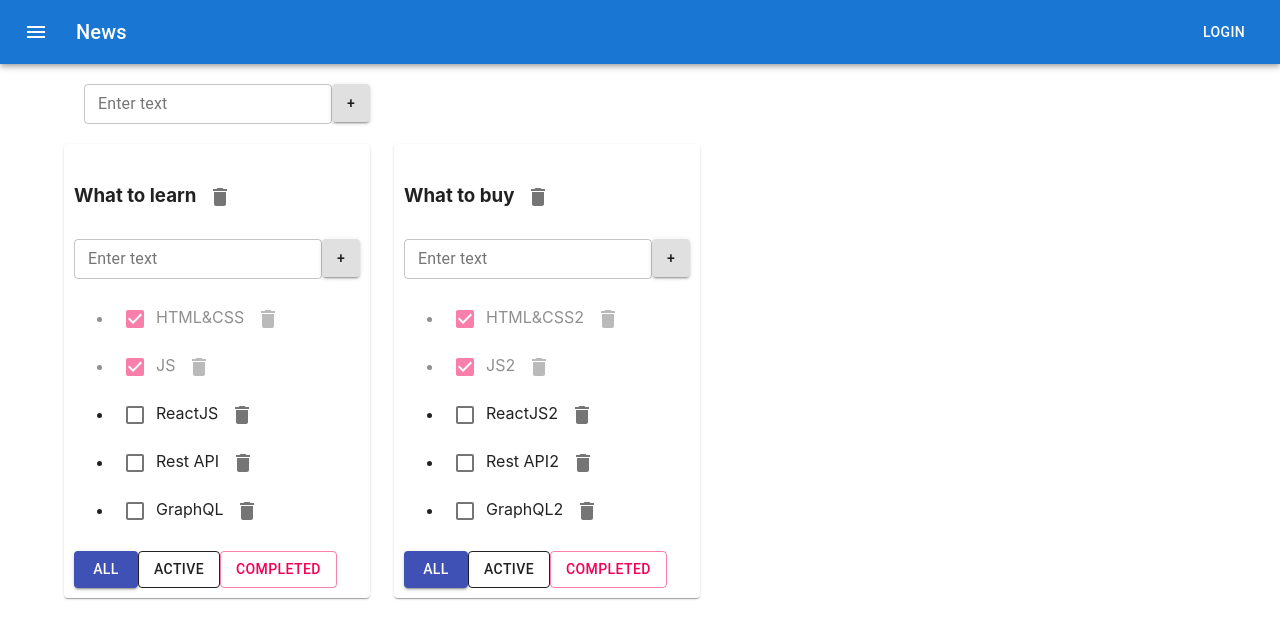
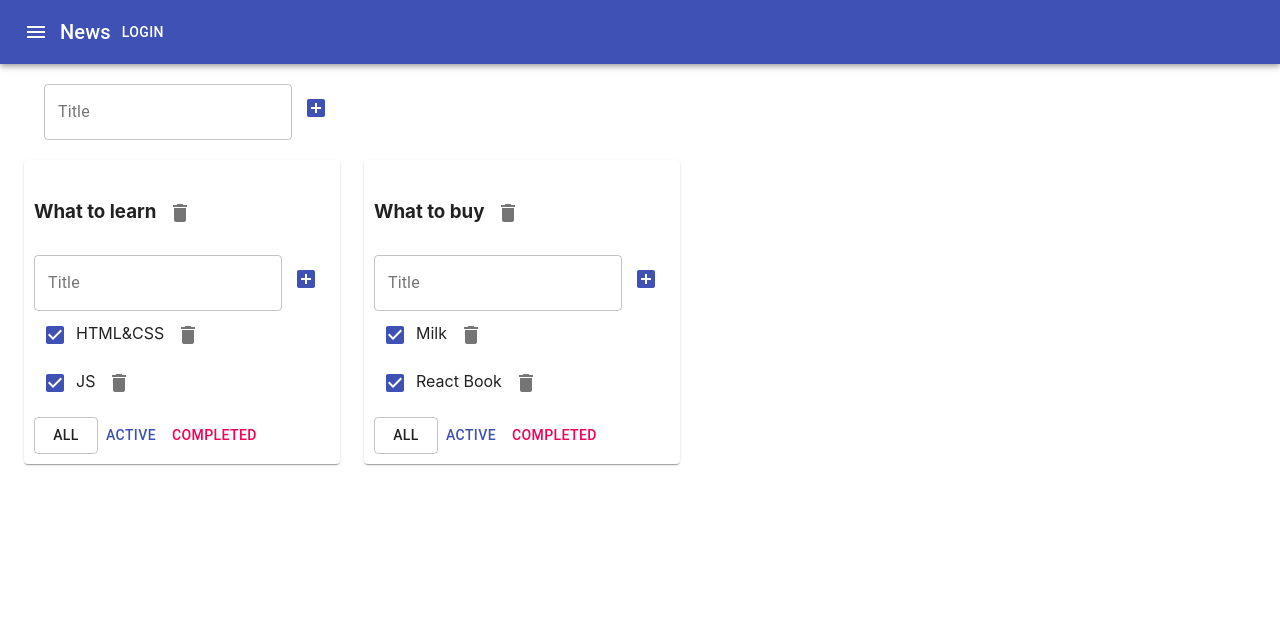
Before and after one commit to PasterIvan/it-inkebator-Todolist, a React (Create React App) app: page / in a window 1280 px wide. Shown: the top 638 px of the page. Built offline with nearby package versions, Linux system fonts and the light colour scheme.

Commit message:
07 lesson add Material UI

```diff
--- a/public/index.html
+++ b/public/index.html
@@ -24,7 +24,7 @@
       work correctly both with client-side routing and a non-root public URL.
       Learn how to configure a non-root public URL by running `npm run build`.
     -->
-    <title>Todolist</title>
+    <title>React App</title>
   </head>
   <body>
     <noscript>You need to enable JavaScript to run this app.</noscript>
--- /dev/null
+++ b/src/AddItemForm.tsx
@@ -0,0 +1,47 @@
+import React, {ChangeEvent, KeyboardEvent, useState} from 'react';
+import {Box, Button, FormControl, IconButton, TextField} from '@material-ui/core';
+import {AddBox} from '@material-ui/icons';
+
+type AddItemFormPropsType = {
+    addItem: (title: string) => void
+}
+
+export function AddItemForm(props: AddItemFormPropsType) {
+
+    let [title, setTitle] = useState("")
+    let [error, setError] = useState<string | null>(null)
+
+    const addItem = () => {
+        if (title.trim() !== "") {
+            props.addItem(title);
+            setTitle("");
+        } else {
+            setError("Title is required");
+        }
+    }
+
+    const onChangeHandler = (e: ChangeEvent<HTMLInputElement>) => {
+        setTitle(e.currentTarget.value)
+    }
+
+    const onKeyPressHandler = (e: KeyboardEvent<HTMLInputElement>) => {
+        setError(null);
+        if (e.charCode === 13) {
+            addItem();
+        }
+    }
+
+    return <div>
+        <TextField variant="outlined"
+                   error={!!error}
+                   value={title}
+                   onChange={onChangeHandler}
+                   onKeyPress={onKeyPressHandler}
+                   label="Title"
+                   helperText={error}
+        />
+        <IconButton color="primary" onClick={addItem}>
+            <AddBox />
+        </IconButton>
+    </div>
+}
--- a/src/App.tsx
+++ b/src/App.tsx
@@ -1,119 +1,175 @@
 import React, {useState} from 'react';
 import './App.css';
-import {TaskType, Todolist} from './Components/Todolist';
+import {TaskType, Todolist} from './Todolist';
 import {v1} from 'uuid';
-import {AddItemForm} from './Components/AddItemForm';
-import ButtonAppBar from "./Components/ButtonAppBar";
-import {Container, Grid, Paper} from "@mui/material";
+import {AddItemForm} from './AddItemForm';
+import {AppBar, Button, Container, Grid, IconButton, Paper, Toolbar, Typography} from '@material-ui/core';
+import {Menu} from '@material-ui/icons';
 
 export type FilterValuesType = "all" | "active" | "completed";
-
-export type TodolistsType = {
-    id: string,
-    title: string,
+type TodolistType = {
+    id: string
+    title: string
     filter: FilterValuesType
 }
 
-export type TasksType = {
+type TasksStateType = {
     [key: string]: Array<TaskType>
 }
 
+
 function App() {
+    let todolistId1 = v1();
+    let todolistId2 = v1();
 
-    let todolistID1 = v1();
-    let todolistID2 = v1();
-
-    let [todolists, setTodolists] = useState<Array<TodolistsType>>([
-        {id: todolistID1, title: 'What to learn', filter: 'all'},//0
-        {id: todolistID2, title: 'What to buy', filter: 'all'},//1
+    let [todolists, setTodolists] = useState<Array<TodolistType>>([
+        {id: todolistId1, title: "What to learn", filter: "all"},
+        {id: todolistId2, title: "What to buy", filter: "all"}
     ])
 
-    let [tasks, setTasks] = useState<TasksType>({
-        [todolistID1]: [
+    let [tasks, setTasks] = useState<TasksStateType>({
+        [todolistId1]: [
             {id: v1(), title: "HTML&CSS", isDone: true},
-            {id: v1(), title: "JS", isDone: true},
-            {id: v1(), title: "ReactJS", isDone: false},
-            {id: v1(), title: "Rest API", isDone: false},
-            {id: v1(), title: "GraphQL", isDone: false},
+            {id: v1(), title: "JS", isDone: true}
         ],
-        [todolistID2]: [
-            {id: v1(), title: "HTML&CSS2", isDone: true},
-            {id: v1(), title: "JS2", isDone: true},
-            {id: v1(), title: "ReactJS2", isDone: false},
-            {id: v1(), title: "Rest API2", isDone: false},
-            {id: v1(), title: "GraphQL2", isDone: false},
+        [todolistId2]: [
+            {id: v1(), title: "Milk", isDone: true},
+            {id: v1(), title: "React Book", isDone: true}
         ]
     });
 
-    const addTodolost = (title: string) => {
-        let newTodolistId = v1();
-        let newTodolist: TodolistsType = {id: newTodolistId, title: title, filter: 'all'};
-        setTodolists([newTodolist, ...todolists]);
-        setTasks({...tasks, [newTodolistId]: []})
+    function removeTask(id: string, todolistId: string) {
+        //достанем нужный массив по todolistId:
+        let todolistTasks = tasks[todolistId];
+        // перезапишем в этом объекте массив для нужного тудулиста отфилтрованным массивом:
+        tasks[todolistId] = todolistTasks.filter(t => t.id != id);
+        // засетаем в стейт копию объекта, чтобы React отреагировал перерисовкой
+        setTasks({...tasks});
     }
 
-    const removeTodolist = (todolistsID: string) => {
-        setTodolists(todolists.filter(el => el.id !== todolistsID))
-        delete tasks[todolistsID]
+    function addTask(title: string, todolistId: string) {
+        let task = {id: v1(), title: title, isDone: false};
+        //достанем нужный массив по todolistId:
+        let todolistTasks = tasks[todolistId];
+        // перезапишем в этом объекте массив для нужного тудулиста копией, добавив в начало новую таску:
+        tasks[todolistId] = [task, ...todolistTasks];
+        // засетаем в стейт копию объекта, чтобы React отреагировал перерисовкой
+        setTasks({...tasks});
     }
 
-    const removeTask = (todolistID: string, taskID: string) => {
-        setTasks({...tasks, [todolistID]: tasks[todolistID].filter(el => el.id !== taskID)})
+    function changeStatus(id: string, isDone: boolean, todolistId: string) {
+        //достанем нужный массив по todolistId:
+        let todolistTasks = tasks[todolistId];
+        // найдём нужную таску:
+        let task = todolistTasks.find(t => t.id === id);
+        //изменим таску, если она нашлась
+        if (task) {
+            task.isDone = isDone;
+            // засетаем в стейт копию объекта, чтобы React отреагировал перерисовкой
+            setTasks({...tasks});
+        }
     }
 
-    const addTask = (todolistID: string, title: string) => {
-        let newTask = {id: v1(), title: title, isDone: false};
-        setTasks({...tasks, [todolistID]: [newTask, ...tasks[todolistID]]})
+    function changeTaskTitle(id: string, newTitle: string, todolistId: string) {
+        //достанем нужный массив по todolistId:
+        let todolistTasks = tasks[todolistId];
+        // найдём нужную таску:
+        let task = todolistTasks.find(t => t.id === id);
+        //изменим таску, если она нашлась
+        if (task) {
+            task.title = newTitle;
+            // засетаем в стейт копию объекта, чтобы React отреагировал перерисовкой
+            setTasks({...tasks});
+        }
     }
 
-    const changeStatus = (todolistID: string, taskId: string, isDone: boolean) => {
-        setTasks({...tasks, [todolistID]: tasks[todolistID].map(el => el.id === taskId ? {...el, isDone: isDone} : el)})
-    }
-
-    const changeTodolistTitle = (todolistID: string, newTitle: string) => {
-        const todolist = todolists.find(tl => tl.id === todolistID)
+    function changeFilter(value: FilterValuesType, todolistId: string) {
+        let todolist = todolists.find(tl => tl.id === todolistId);
         if (todolist) {
-            todolist.title = newTitle
+            todolist.filter = value;
             setTodolists([...todolists])
         }
     }
 
-    const changeTaskTitle = (todolistID: string, taskId: string, newTitle: string) => {
+    function removeTodolist(id: string) {
+        // засунем в стейт список тудулистов, id которых не равны тому, который нужно выкинуть
+        setTodolists(todolists.filter(tl => tl.id != id));
+        // удалим таски для этого тудулиста из второго стейта, где мы храним отдельно таски
+        delete tasks[id]; // удаляем св-во из объекта... значением которого являлся массив тасок
+        // засетаем в стейт копию объекта, чтобы React отреагировал перерисовкой
+        setTasks({...tasks});
+    }
+
+    function changeTodolistTitle(id: string, title: string) {
+        // найдём нужный todolist
+        const todolist = todolists.find(tl => tl.id === id);
+        if (todolist) {
+            // если нашёлся - изменим ему заголовок
+            todolist.title = title;
+            setTodolists([...todolists]);
+        }
+    }
+
+    function addTodolist(title: string) {
+        let newTodolistId = v1();
+        let newTodolist: TodolistType = {id: newTodolistId, title: title, filter: 'all'};
+        setTodolists([newTodolist, ...todolists]);
         setTasks({
             ...tasks,
-            [todolistID]: tasks[todolistID].map(el => el.id === taskId ? {...el, title: newTitle} : el)
+            [newTodolistId]: []
         })
     }
 
     return (
         <div className="App">
-            <ButtonAppBar/>
+            <AppBar position="static">
+                <Toolbar>
+                    <IconButton edge="start" color="inherit" aria-label="menu">
+                        <Menu/>
+                    </IconButton>
+                    <Typography variant="h6">
+                        News
+                    </Typography>
+                    <Button color="inherit">Login</Button>
+                </Toolbar>
+            </AppBar>
             <Container fixed>
-                <Grid container style={{padding: '20px'}}>
-                    <AddItemForm addItem={addTodolost}/>
+                <Grid container style={{padding: "20px"}}>
+                    <AddItemForm addItem={addTodolist}/>
                 </Grid>
                 <Grid container spacing={3}>
-                    {todolists.map((el, index) => {
+                    {
+                        todolists.map(tl => {
+                            let allTodolistTasks = tasks[tl.id];
+                            let tasksForTodolist = allTodolistTasks;
+
+                            if (tl.filter === "active") {
+                                tasksForTodolist = allTodolistTasks.filter(t => t.isDone === false);
+                            }
+                            if (tl.filter === "completed") {
+                                tasksForTodolist = allTodolistTasks.filter(t => t.isDone === true);
+                            }
+
                             return <Grid item>
-                            <Paper style={{padding: '10px'}}>
+                                <Paper style={{padding: "10px"}}>
                                     <Todolist
-                                    key={el.id}
-                                    todolistID={el.id}
-                                    title={el.title}
-                                    tasks={tasks[el.id]}
+                                        key={tl.id}
+                                        id={tl.id}
+                                        title={tl.title}
+                                        tasks={tasksForTodolist}
                                         removeTask={removeTask}
+                                        changeFilter={changeFilter}
                                         addTask={addTask}
                                         changeTaskStatus={changeStatus}
+                                        filter={tl.filter}
+                                        removeTodolist={removeTodolist}
                                         changeTaskTitle={changeTaskTitle}
-                                    filter={el.filter}
-                                    setTodolists={setTodolists}
-                                    todolists={todolists}
-                                    removeTodolist={removeTodolist}
                                         changeTodolistTitle={changeTodolistTitle}
                                     />
                                 </Paper>
                             </Grid>
-                    })}
+                        })
+                    }
                 </Grid>
             </Container>
         </div>
--- /dev/null
+++ b/src/EditableSpan.tsx
@@ -0,0 +1,28 @@
+import React, {ChangeEvent, useState} from 'react';
+import {TextField} from '@material-ui/core';
+
+type EditableSpanPropsType = {
+    value: string
+    onChange: (newValue: string) => void
+}
+
+export function EditableSpan(props: EditableSpanPropsType) {
+    let [editMode, setEditMode] = useState(false);
+    let [title, setTitle] = useState(props.value);
+
+    const activateEditMode = () => {
+        setEditMode(true);
+        setTitle(props.value);
+    }
+    const activateViewMode = () => {
+        setEditMode(false);
+        props.onChange(title);
+    }
+    const changeTitle = (e: ChangeEvent<HTMLInputElement>) => {
+        setTitle(e.currentTarget.value)
+    }
+
+    return editMode
+        ?    <TextField value={title} onChange={changeTitle} autoFocus onBlur={activateViewMode} />
+        : <span onDoubleClick={activateEditMode}>{props.value}</span>
+}
--- /dev/null
+++ b/src/Todolist.tsx
@@ -0,0 +1,95 @@
+import React, {ChangeEvent} from 'react';
+import {FilterValuesType} from './App';
+import {AddItemForm} from './AddItemForm';
+import {EditableSpan} from './EditableSpan';
+import {Button, Checkbox, IconButton} from '@material-ui/core';
+import {Delete} from '@material-ui/icons';
+
+export type TaskType = {
+    id: string
+    title: string
+    isDone: boolean
+}
+
+type PropsType = {
+    id: string
+    title: string
+    tasks: Array<TaskType>
+    removeTask: (taskId: string, todolistId: string) => void
+    changeFilter: (value: FilterValuesType, todolistId: string) => void
+    addTask: (title: string, todolistId: string) => void
+    changeTaskStatus: (id: string, isDone: boolean, todolistId: string) => void
+    removeTodolist: (id: string) => void
+    changeTodolistTitle: (id: string, newTitle: string) => void
+    filter: FilterValuesType
+    changeTaskTitle: (taskId: string, newTitle: string, todolistId: string) => void
+}
+
+export function Todolist(props: PropsType) {
+    const addTask = (title: string) => {
+        props.addTask(title, props.id);
+    }
+
+    const removeTodolist = () => {
+        props.removeTodolist(props.id);
+    }
+    const changeTodolistTitle = (title: string) => {
+        props.changeTodolistTitle(props.id, title);
+    }
+
+    const onAllClickHandler = () => props.changeFilter("all", props.id);
+    const onActiveClickHandler = () => props.changeFilter("active", props.id);
+    const onCompletedClickHandler = () => props.changeFilter("completed", props.id);
+
+    return <div>
+        <h3> <EditableSpan value={props.title} onChange={changeTodolistTitle} />
+            <IconButton onClick={removeTodolist}>
+                <Delete />
+            </IconButton>
+        </h3>
+        <AddItemForm addItem={addTask}/>
+        <div>
+            {
+                props.tasks.map(t => {
+                    const onClickHandler = () => props.removeTask(t.id, props.id)
+                    const onChangeHandler = (e: ChangeEvent<HTMLInputElement>) => {
+                        let newIsDoneValue = e.currentTarget.checked;
+                        props.changeTaskStatus(t.id, newIsDoneValue, props.id);
+                    }
+                    const onTitleChangeHandler = (newValue: string) => {
+                        props.changeTaskTitle(t.id, newValue, props.id);
+                    }
+
+
+                    return <div key={t.id} className={t.isDone ? "is-done" : ""}>
+                        <Checkbox
+                            checked={t.isDone}
+                            color="primary"
+                            onChange={onChangeHandler}
+                        />
+
+                        <EditableSpan value={t.title} onChange={onTitleChangeHandler} />
+                        <IconButton onClick={onClickHandler}>
+                            <Delete />
+                        </IconButton>
+                    </div>
+                })
+            }
+        </div>
+        <div style={{ paddingTop: "10px"}}>
+            <Button variant={props.filter === 'all' ? 'outlined' : 'text'}
+                    onClick={onAllClickHandler}
+                    color={'default'}
+            >All
+            </Button>
+            <Button variant={props.filter === 'active' ? 'outlined' : 'text'}
+                    onClick={onActiveClickHandler}
+                    color={'primary'}>Active
+            </Button>
+            <Button variant={props.filter === 'completed' ? 'outlined' : 'text'}
+                    onClick={onCompletedClickHandler}
+                    color={'secondary'}>Completed
+            </Button>
+        </div>
+    </div>
+}
```
Also changed, not shown: package.json (+15 -22 lines), src/App.css (+5 -3 lines), 1 other file (tests, documents, lock files or other folders). Lines whose indentation alone changed are shown as unchanged.
